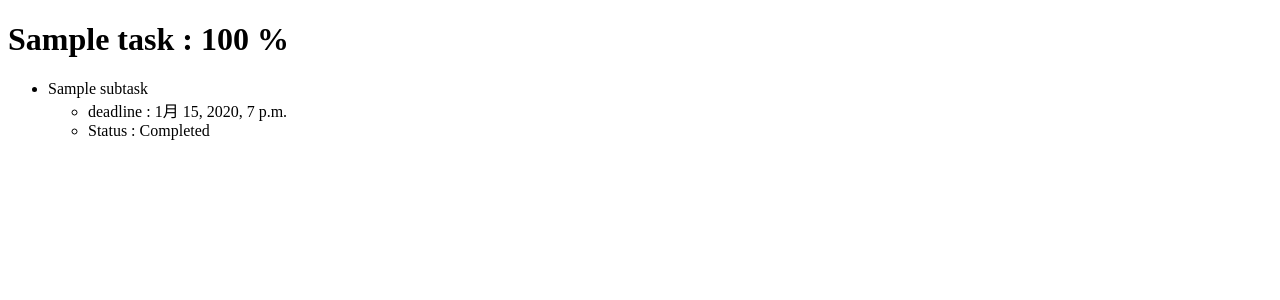
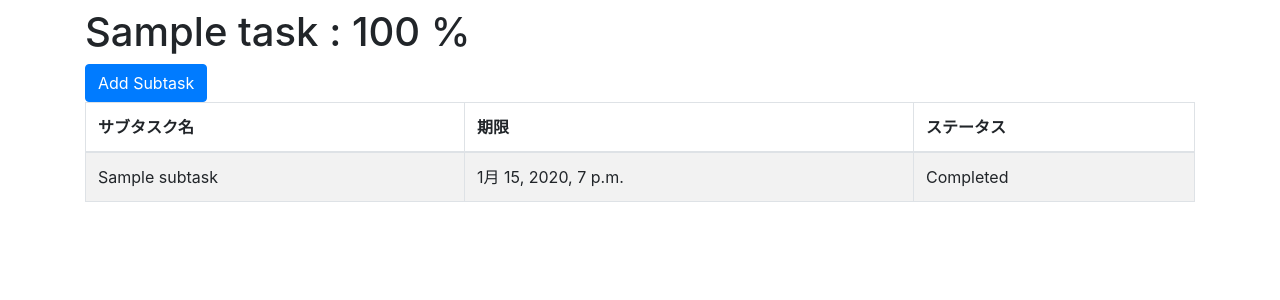
Before and after one commit to blackmax1886/task_report, a Django app: template tasks/templates/tasks/detail.html in a window 1280 px wide. Shown: the top 300 px of the page. Run offline with Django 3.2, Linux system fonts and the light colour scheme; the template is opened without the code that fills it: values that come from a table or form of the project are taken from there, others are empty; tables that the repository leaves empty hold one stand-in row (values such as "Sample post"); parts of the project's set-up code (start-up, migrations or seed data) failed here and were passed over; some libraries are stand-ins or nearby versions.

Commit message:
add subtask form and link on detail page

```diff
--- a/tasks/templates/tasks/detail.html
+++ b/tasks/templates/tasks/detail.html
@@ -1,31 +1,48 @@
-<!DOCTYPE html>
-<html lang="ja">
-<head>
-    <meta charset="UTF-8">
-    <title>Title</title>
-</head>
-<body>
+{% extends "tasks/base.html" %}
+{% load bootstrap4 %}
+
+{% block title %}
+    {{ task.task_name }}
+{% endblock %}
+
+{% block header %}
     <h1>{{ task.task_name }} : {% if task.subtask_set.all %} {{ task.progress_rate }} % {% endif %}</h1>
 
+{% endblock %}
+
+{% block content %}
     {% if error_message %}<p><strong>{{ error_message }}</strong></p>
     {% endif %}
 
+    <div>
+        <a class="btn btn-primary" href="{% url 'tasks:create_sub' task.pk %}">Add Subtask</a>
+    </div>
     {% if task.subtask_set.all %}
-    <ul>
+        <table class="table table-striped table-bordered">
+            <thead>
+            <tr>
+                <th>サブタスク名</th>
+                <th>期限</th>
+                <th>ステータス</th>
+            </tr>
+            </thead>
+            <tbody>
             {% for subtask in task.subtask_set.all %}
-        <li>{{ subtask.subtask_name }}</li>
-        <ul>
-            <li>deadline : {{ subtask.deadline }}</li>
+                <tr>
+                    <td>{{ subtask.subtask_name }}</td>
+                    <td>{{ subtask.deadline }}</td>
+                    <td>
                         {% if subtask.status %}
-                <li>Status : Completed</li>
+                            Completed
                         {% else %}
-                <li>Status : Working</li>
+                            Working
                         {% endif %}
-        </ul>
+                    </td>
+                </tr>
+                </tbody>
             {% endfor %}
-    </ul>
+        </table>
     {% else %}
         <p>There is no subtask. Add your subtasks.</p>
     {% endif %}
-</body>
-</html>
+{% endblock %}
--- a/tasks/urls.py
+++ b/tasks/urls.py
@@ -9,5 +9,7 @@ urlpatterns = [
     # ex: /tasks/4/
     path('<int:pk>/', views.DetailView.as_view(), name='detail'),
     # ex: /tasks/new/
-    path('new/', views.TaskCreateView.as_view(), name='create')
+    path('new/', views.TaskCreateView.as_view(), name='create'),
+    # ex: /tasks/4/subtask/new
+    path('<int:pk>/subtask/new', views.SubtaskCreateView.as_view(template_name='tasks/create.html'), name='create_sub')
 ]
```
Also changed, not shown: tasks/forms.py (+16 -1 lines). Lines whose indentation alone changed are shown as unchanged.
